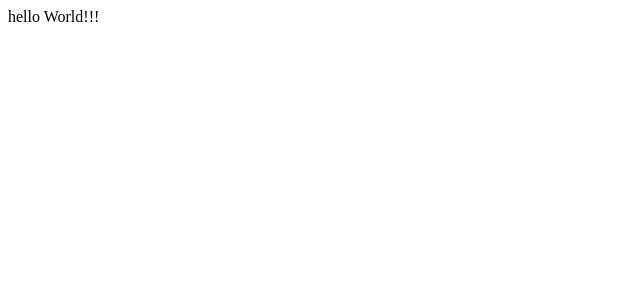
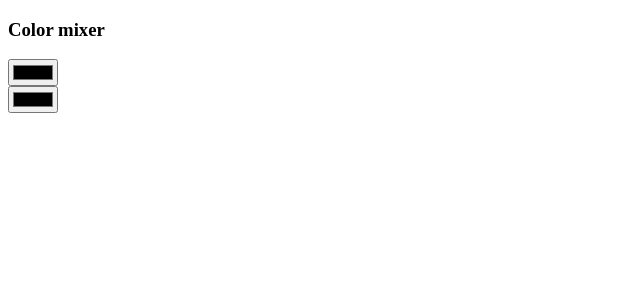
Before and after one commit to pietro909/react-color-mixer, a React app: page / in a window 1280 px wide. Shown: the top 300 px of the page, without its empty margins (0-640 px from the left). Built offline with nearby package versions, Linux system fonts and the light colour scheme.

Commit message:
my first component and two color pickers on the page. Cool

```diff
--- a/App.jsx
+++ b/App.jsx
@@ -1,11 +1,18 @@
 import React from 'react';
+import ColorPicker from './ColorPicker.jsx';
 
 class App extends React.Component {
     render() {
         return (
-            <div>
-                hello World!!!
-            </div>
+            <article>
+                <section>
+                    <h1>Color mixer</h1>
+                </section>
+                <section>
+                    <ColorPicker/>
+                    <ColorPicker/>
+                </section>
+            </article>
         );
     }
 }
--- /dev/null
+++ b/ColorPicker.jsx
@@ -0,0 +1,13 @@
+import React from 'react';
+
+class ColorPicker extends React.Component {
+    render() {
+        return (
+            <div>
+                <input type="color"/>
+            </div>
+        )
+    }
+}
+
+export default ColorPicker;
```
